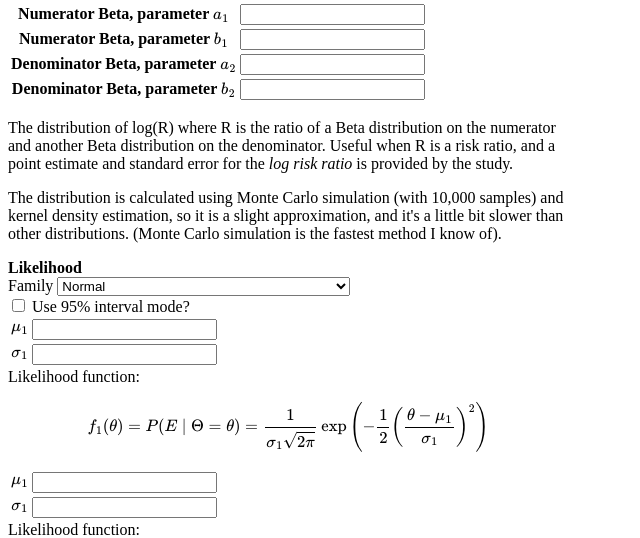
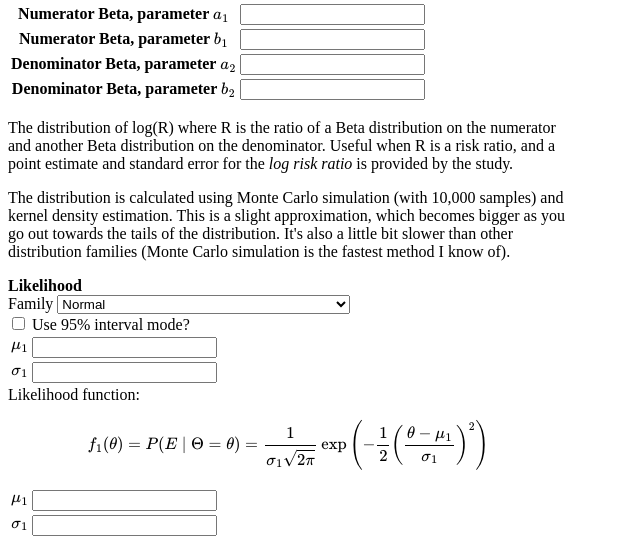
Before and after one commit to tadamcz/bayes-continuous, a Flask app: template templates/index.html in a window 1280 px wide. Shown: the part 640-1178 px from the top of the page, without its empty margins (0-640 px from the left). Run offline with Flask 2, Linux system fonts and the light colour scheme; the template is opened without the code that fills it: values that come from a table or form of the project are taken from there, others are empty; some libraries are stand-ins or nearby versions.

Commit message:
More accurate caveat about kernel density estimation

```diff
--- a/templates/index.html
+++ b/templates/index.html
@@ -62,8 +62,9 @@
         by the study.</p>
 
     <p>The distribution is calculated using Monte Carlo simulation (with 10,000 samples) and kernel
-    density estimation, so it is a slight approximation, and it's a little bit slower than
-        other distributions. (Monte Carlo simulation is the fastest method I know of).</p>
+    density estimation. This is a slight approximation, which becomes bigger as you go out towards
+        the tails of the distribution. It's also a little bit slower than
+        other distribution families (Monte Carlo simulation is the fastest method I know of).</p>
 </div>
 
 </div>
```
